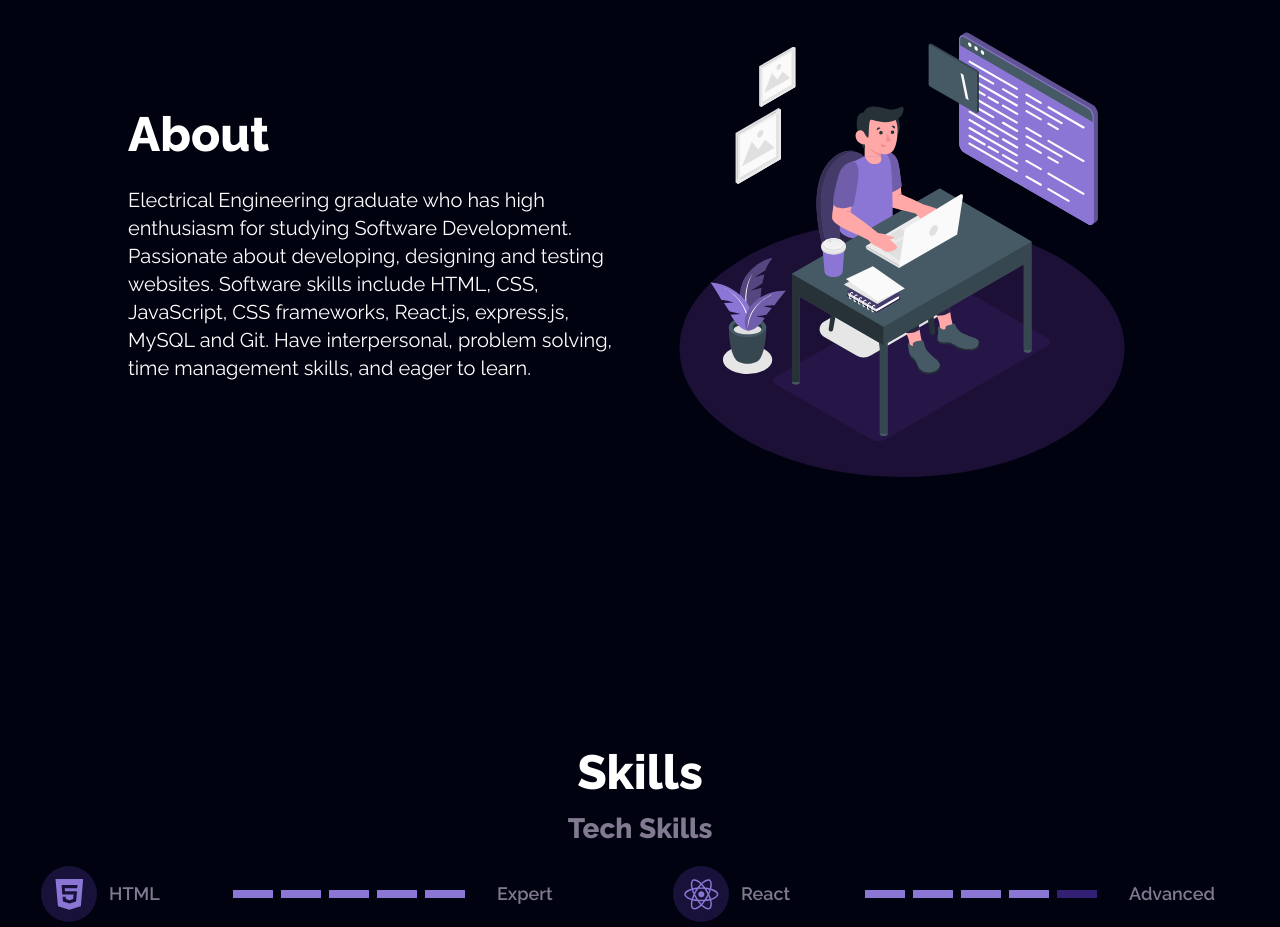
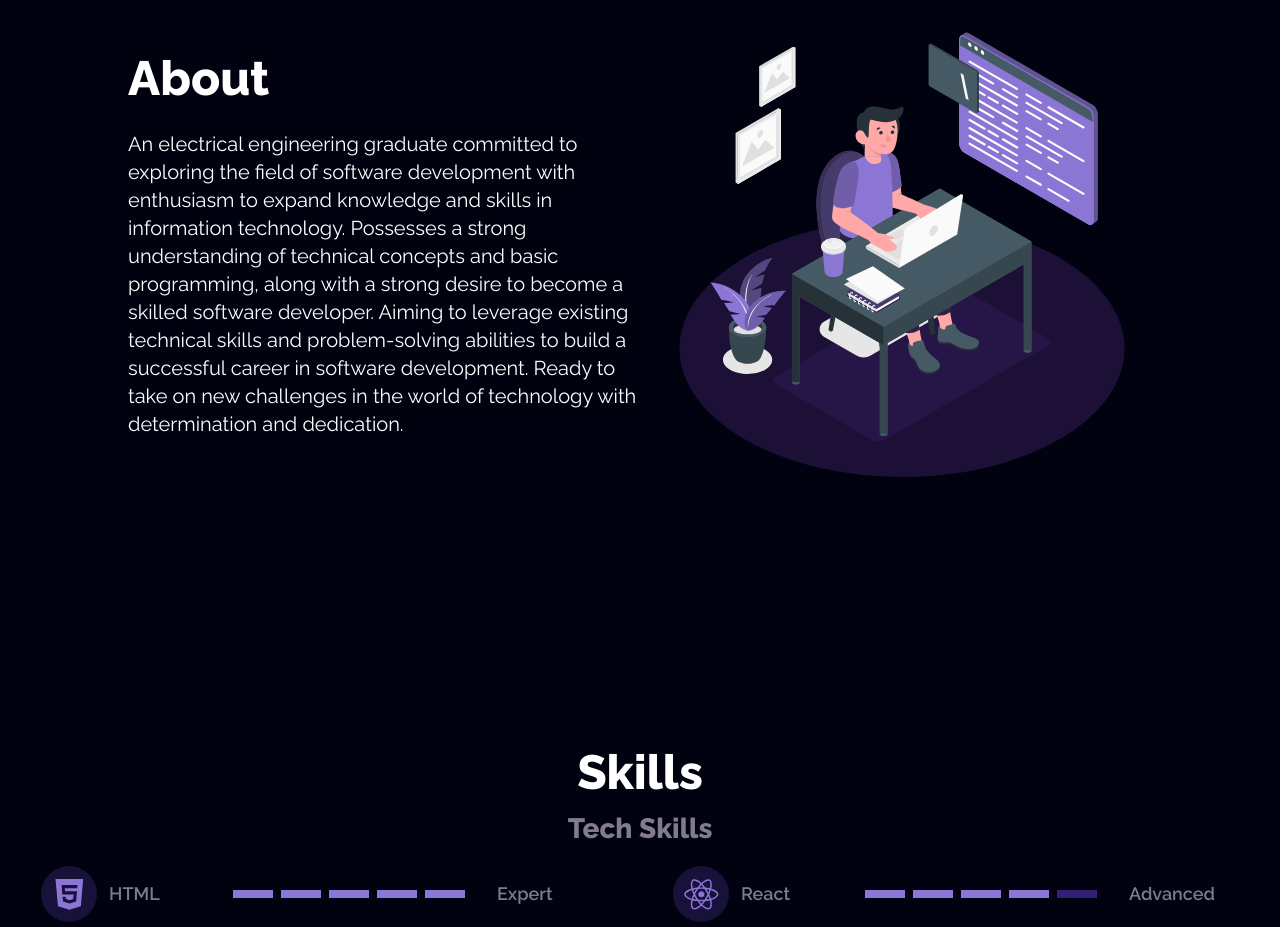
Before and after one commit to andrianggoro21/andri-portfolio, a React (Vite) app: page / in a window 1280 px wide. Shown: the part 960-1887 px from the top of the page. Built offline with nearby package versions, Linux system fonts and the light colour scheme; the HTML template or start-up script is replaced by a standard one.

Commit message:
fix: update about

```diff
--- a/src/components/about/about.jsx
+++ b/src/components/about/about.jsx
@@ -13,12 +13,16 @@ const About = () => {
               About
             </span>
           </div>
-          <p className="text-white font-raleway font-normal text-xl text-justify tracking-normal xl:text-left">
-            Electrical Engineering graduate who has high enthusiasm for studying
-            Software Development. Passionate about developing, designing and
-            testing websites. Software skills include HTML, CSS, JavaScript, CSS
-            frameworks, React.js, express.js, MySQL and Git. Have interpersonal,
-            problem solving, time management skills, and eager to learn.
+          <p className="text-white font-raleway font-normal text-xl tracking-normal text-left">
+            An electrical engineering graduate committed to exploring the field
+            of software development with enthusiasm to expand knowledge and
+            skills in information technology. Possesses a strong understanding
+            of technical concepts and basic programming, along with a strong
+            desire to become a skilled software developer. Aiming to leverage
+            existing technical skills and problem-solving abilities to build a
+            successful career in software development. Ready to take on new
+            challenges in the world of technology with determination and
+            dedication.
           </p>
         </div>
         <div className="w-full xl:w-1/2 h-full flex items-center justify-center xl:justify-end">
```
